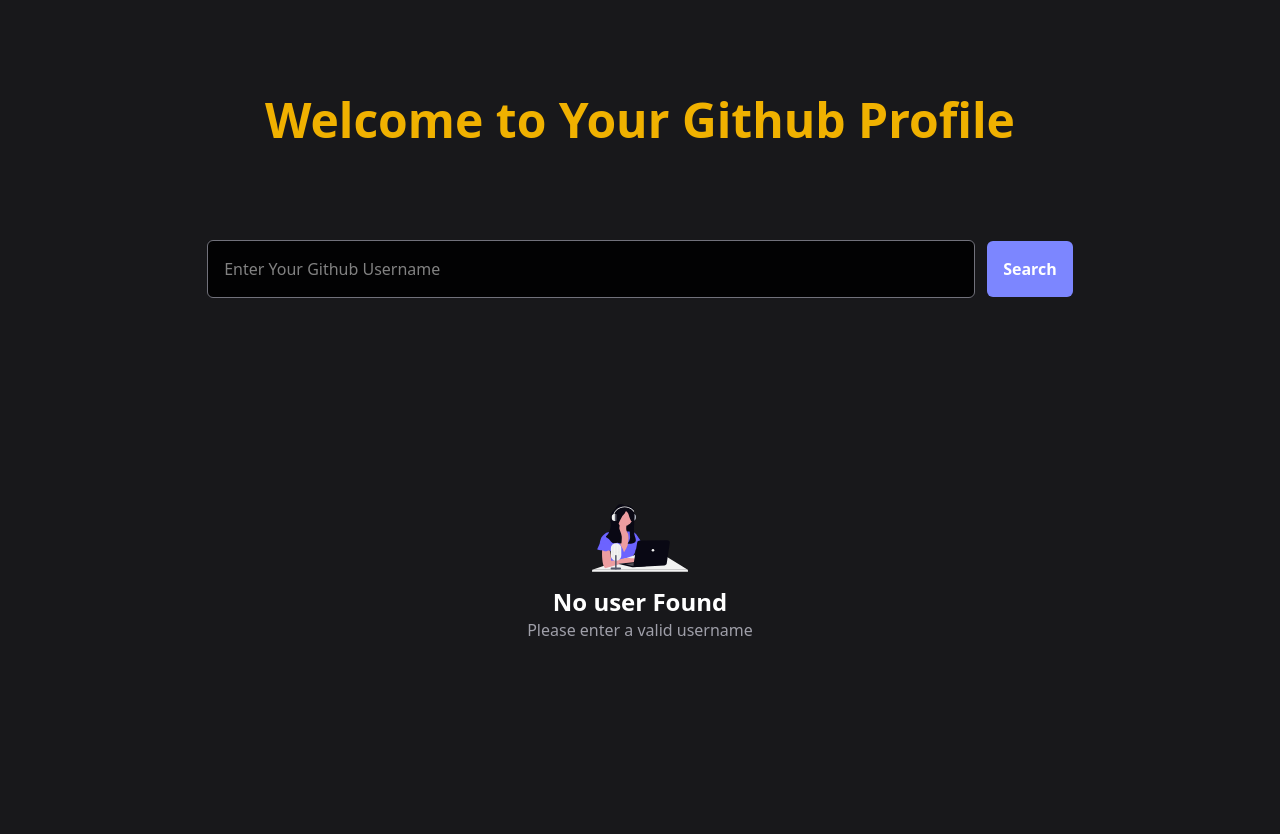
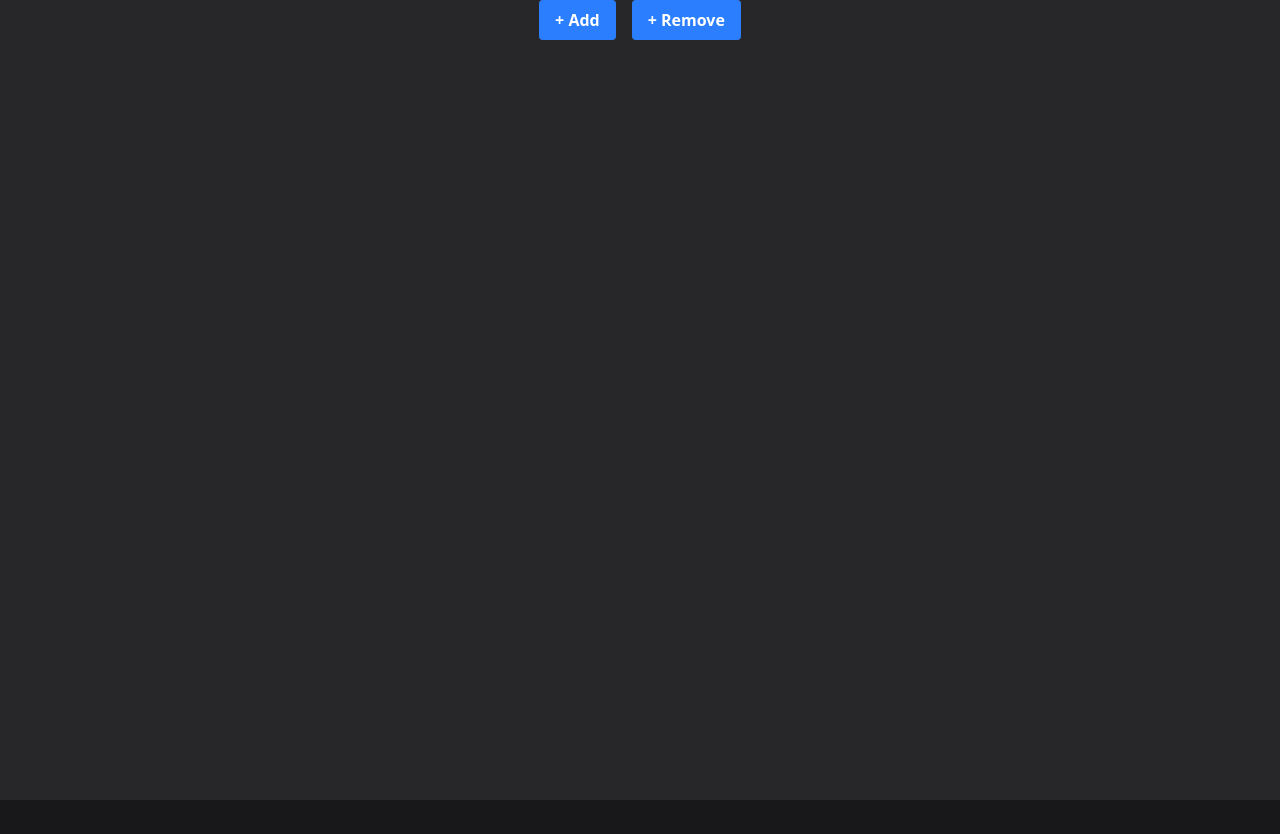
Before and after one commit to codermeghagithub/Frontend1, a React (Vite) app in the folder Frontend_1/React_js/: page / in a window 1280 px wide. After the commit the page ends 800 px from the top, so only its background shows below. Built offline with nearby package versions, Linux system fonts and the light colour scheme.

Commit message:
refactor: Simplify App component by removing unused code and state management

```diff
--- a/Frontend_1/React_js/src/App.jsx
+++ b/Frontend_1/React_js/src/App.jsx
@@ -1,142 +1,18 @@
+import React from 'react'
 
-import React, { useState } from "react";
-import { Toaster, toast } from "react-hot-toast";
-import { BeatLoader } from "react-spinners";
-import Avatar from "./module/Profile/components/Avatar";
-import InfoCard from "./module/Profile/components/InfoCard";
-import EmptyState from "./module/Profile/components/EmptyState";
 const App = () => {
-  const [username, setUsername] = useState("");
-  const [isPending, setIsPending] = useState(false);
-  const [data, setData] = useState(null);
-  const [isFollowingPending,setFollowingPending]=useState([])
-  const[following,setFollowing]=useState([]);
+  const [count,setCount]=React.useState(0);
+  return (
+    <div className='flexflex-col items-center justify-center h-screen bg-zinc-800 text-white'>
+<div className='flex flex-row items-center justify-center gap-4'>
+<button className='bg-blue-500 hover:bg-blue-700 text-white font-bold py-2 px-4 rounded'>+ Add
+</button>
+<button className='bg-blue-500 hover:bg-blue-700 text-white font-bold py-2 px-4 rounded'>+ Remove
+</button>
+    </div>
+    </div>
 
-  const onSubmit = async (e) => {
-    e.preventDefault();
-    try {
-      setIsPending(true);
-      const res = await fetch(`https://api.github.com/users/${username}`);
+  )
+}
 
-      if (!res.ok) {
-        toast.error("User not found");
-        setData(null);
-        return;
-      }
-
-      const userData = await res.json();
-      setData(userData);
-      toast.success("User found");
-    } catch (error) {
-      toast.error("Something went wrong");
-    } finally {
-      setIsPending(false);
-    }
-  };
-
-
-  const onFetchFollowing=async(e)=>{
-    e.preventDefault();
-    try {
-      setIsPending(true);
-      const res = await fetch(`https://api.github.com/users/${username}/following`);
-
-      if (!res.ok) {
-        toast.error("Following not found");
-        setData(null);
-        return;
-      }
-
-      const userData = await res.json();
-      setFollowing(userData);
-      toast.success("Following members are found");
-    } catch (error) {
-      toast.error("Something went wrong");
-    } finally {
-      setIsPending(false);
-    }
-  }
-console.log(data);
-
-  return (
-    <div className="bg-amber-50 dark:bg-zinc-900 w-full py-24 flex flex-col justify-start items-center min-h-screen h-full">
-      <Toaster />
-
-      <h1 className="text-5xl text-yellow-500 font-extrabold stoke-2">
-        Welcome to Your Github Profile
-      </h1>
-
-      <div className="flex flex-row gap-3 justify-center items-center py-24 w-full">
-        <form
-          onSubmit={onSubmit}
-          className="w-full flex flex-row gap-3 justify-center items-center"
-        >
-          <input
-            type="text"
-            placeholder="Enter Your Github Username"
-            className="px-4 py-4 rounded-md border border-zinc-500 bg-black/90 text-white max-w-3xl w-full"
-            value={username}
-            onChange={(e) => setUsername(e.target.value)}
-          />
-          <button
-            disabled={isPending}
-            type="submit"
-            className="px-4 py-4 rounded-md bg-indigo-400 hover:bg-indigo-500 font-semibold text-white"
-          >
-            {isPending ? "Searching..." : "Search"}
-          </button>
-        </form>
-      </div>
-
-      {isPending && (
-        <div className="flex flex-row gap-3 justify-center items-center py-24 w-full">
-          <BeatLoader color="#ffd700" size={10} />
-        </div>
-      )}
-
-      {/* {data && (
-    <div className="text-center">
-        <Avatar imageUrl={data.avatar_url} Name={data.name} />
-        <div className="grid grid-cols-3 gap-4 w-full max-w-2xl mt-6">
-          <InfoCard count={data.followers} title={"Followers"} />
-          <InfoCard count={data.following} title={"Following"} />
-          <InfoCard count={data.public_repos} title={"Repositories"} />
-        </div>
-        </div>
-      )} */}
-
-      {
-        data===null ? (<EmptyState imageSrc={"/undraw_remote.svg"}
-        title={"No user Found"}
-        description={"Please enter a valid username"}/>):
-        (
-<div className="flex flex-col justify-center items-center w-full space-y-5">
-        <Avatar imageUrl={data.avatar_url} Name={data.name} />
-        <div className="grid grid-cols-3 gap-4 w-full max-w-2xl mt-6">
-          <InfoCard count={data.followers} title={"Followers"} />
-          <InfoCard count={data.following} title={"Following"} />
-          <InfoCard count={data.public_repos} title={"Repositories"} />
-        </div>
-
-        <button
-        onClick={onFetchFollowing}
-         className="px-4 py-4 rounded-md bg-emerald-400 hover:bg-emerald-500 font-semibold text-white">
-          Fetch Following
-        </button>
-        <div className="grid grid-cols-4 gap-4 w-full max-w-4xl">
-        {
-           following &&(
-            following.map((following,index)=>(
-              <Avatar key={index} imageUrl={following.avatar_url} Name={following.login} htmlFor={following.html_url}/>
-            ) ))
-        }
-
-        </div>
-        </div>
-        )}
-        </div>
-
-        );
-      };
-
-export default App;
+export default App
```
